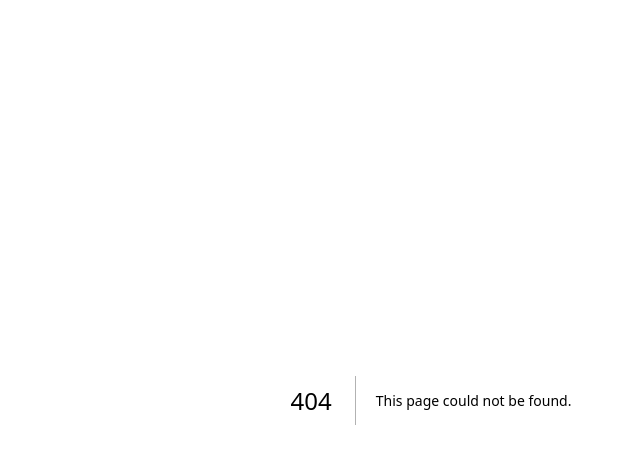
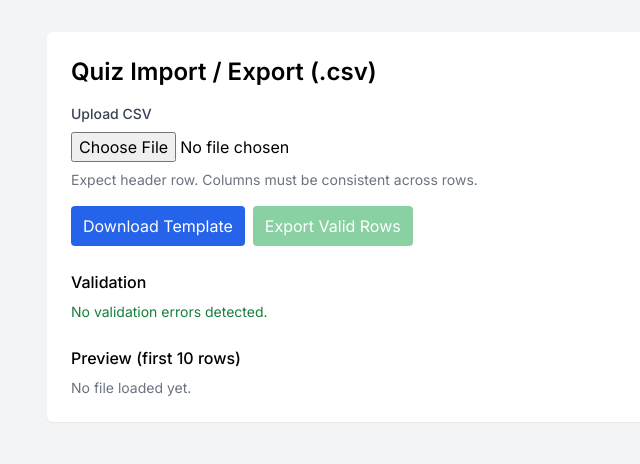
Before and after one commit to duongnguyen291/StudySpace, a Next.js app in the folder frontend/: page /quiz in a window 1280 px wide. Before the commit this address had no page. Shown: the top 464 px of the page, without its empty margins (209-849 px from the left). Built offline with nearby package versions, Linux system fonts and the light colour scheme.

Commit message:
feat(quiz): add import/export UI with CSV parsing and preview

```diff
--- /dev/null
+++ b/frontend/src/app/quiz/page.tsx
@@ -0,0 +1,12 @@
+import React from "react"
+import dynamic from "next/dynamic"
+
+const QuizImportExport = dynamic(() => import("../../features/quiz/components/QuizImportExport"), { ssr: false })
+
+export default function Page() {
+  return (
+    <div className="min-h-screen bg-gray-100 p-8">
+      <QuizImportExport />
+    </div>
+  )
+}
--- /dev/null
+++ b/frontend/src/features/quiz/components/QuizImportExport.tsx
@@ -0,0 +1,121 @@
+'use client'
+import React, { useState } from 'react'
+
+type Row = string[]
+
+function parseCSVSimple(text: string): string[][] {
+    const rows: string[][] = []
+    const lines = text.split(/\r?\n/)
+    for (const line of lines) {
+        if (line === '') { rows.push([]); continue }
+        let cur = ''
+        let inQuotes = false
+        const row: string[] = []
+        for (let i = 0; i < line.length; i++) {
+            const ch = line[i]
+            if (ch === '"') {
+                if (inQuotes && line[i + 1] === '"') { cur += '"'; i++ }
+                else { inQuotes = !inQuotes }
+            } else if (ch === ',' && !inQuotes) {
+                row.push(cur.trim()); cur = ''
+            } else {
+                cur += ch
+            }
+        }
+        row.push(cur.trim())
+        rows.push(row)
+    }
+    return rows
+}
+
+export default function QuizImportExport(): JSX.Element {
+    const [headers, setHeaders] = useState<string[] | null>(null)
+    const [rows, setRows] = useState<Row[]>([])
+    const [errors, setErrors] = useState<{ line: number; message: string }[]>([])
+    const previewLimit = 10
+
+    function handleText(text: string) {
+        const parsed = parseCSVSimple(text)
+        if (parsed.length === 0) {
+            setHeaders(null); setRows([]); setErrors([{ line: 0, message: 'Empty file' }]); return
+        }
+        const hdr = parsed[0]
+        const newRows: Row[] = []
+        const newErrors: { line: number; message: string }[] = []
+        if (hdr.length === 0 || hdr.every(h => h === '')) newErrors.push({ line: 1, message: 'Header row is empty or malformed' })
+        for (let i = 1; i < parsed.length; i++) {
+            const r = parsed[i]
+            if (r.length === 1 && r[0] === '') continue
+            if (r.length !== hdr.length) newErrors.push({ line: i + 1, message: `Expected ${hdr.length} columns but got ${r.length}` })
+            newRows.push(r)
+        }
+        setHeaders(hdr); setRows(newRows); setErrors(newErrors)
+    }
+
+    function handleFile(e: React.ChangeEvent<HTMLInputElement>) {
+        const file = e.target.files?.[0]; if (!file) return
+        const reader = new FileReader()
+        reader.onload = () => handleText(String(reader.result || ''))
+        reader.readAsText(file, 'utf-8')
+    }
+
+    function downloadCSV(filename = 'quiz-export.csv') {
+        const hdr = headers ?? ['question', 'option1', 'option2', 'option3', 'answer']
+        const validRows = rows.filter(r => r.length === hdr.length)
+        const lines = [hdr.join(',')]
+        for (const r of validRows) {
+            lines.push(r.map(cell => (cell.includes(',') || cell.includes('"') ? `"${cell.replace(/"/g, '""')}"` : cell)).join(','))
+        }
+        const blob = new Blob([lines.join('\n')], { type: 'text/csv;charset=utf-8;' })
+        const url = URL.createObjectURL(blob); const a = document.createElement('a')
+        a.href = url; a.download = filename; a.click(); URL.revokeObjectURL(url)
+    }
+
+    function downloadTemplate() {
+        const template = ['question', 'option1', 'option2', 'option3', 'answer'].join(',')
+        const blob = new Blob([template], { type: 'text/csv' })
+        const url = URL.createObjectURL(blob); const a = document.createElement('a')
+        a.href = url; a.download = 'quiz-template.csv'; a.click(); URL.revokeObjectURL(url)
+    }
+
+    return (
+        <div className="max-w-3xl mx-auto p-6 bg-white rounded-md shadow-sm">
+            <h2 className="text-2xl font-semibold mb-4">Quiz Import / Export (.csv)</h2>
+
+            <div className="mb-4">
+                <label className="block text-sm font-medium text-gray-700 mb-2">Upload CSV</label>
+                <input type="file" accept=".csv,text/csv" onChange={handleFile} className="block" />
+                <p className="text-sm text-gray-500 mt-2">Expect header row. Columns must be consistent across rows.</p>
+            </div>
+
+            <div className="flex gap-2 mb-6">
+                <button onClick={downloadTemplate} className="px-3 py-2 bg-blue-600 text-white rounded hover:bg-blue-700">Download Template</button>
+                <button onClick={() => downloadCSV()} disabled={!headers || rows.length === 0} className="px-3 py-2 bg-green-600 text-white rounded disabled:opacity-50">Export Valid Rows</button>
+            </div>
+
+            <div className="mb-6">
+                <h3 className="font-medium mb-2">Validation</h3>
+                {errors.length === 0 ? <p className="text-sm text-green-700">No validation errors detected.</p> :
+                    <ul className="list-disc pl-5 text-sm text-red-700">{errors.map((err, i) => <li key={i}>Line {err.line}: {err.message}</li>)}</ul>}
+            </div>
+
+            <div>
+                <h3 className="font-medium mb-2">Preview (first {previewLimit} rows)</h3>
+                {!headers ? <p className="text-sm text-gray-500">No file loaded yet.</p> :
+                    <div className="overflow-auto border rounded">
+                        <table className="min-w-full divide-y">
+                            <thead className="bg-gray-50"><tr>{headers.map((h, idx) => <th key={idx} className="px-3 py-2 text-left text-sm font-medium text-gray-600">{h || `[column ${idx + 1}]`}</th>)}</tr></thead>
+                            <tbody>
+                                {rows.slice(0,previewLimit).map((r,ri)=>(
+                                    <tr key={ri} className={(r.length !== (headers?.length ?? 0)) ? 'bg-yellow-50' : ''}>
+                                        {headers.map((_,ci)=><td key={ci} className="px-3 py-2 text-sm text-gray-700">{r[ci] ?? ''}</td>)}
+                                    </tr>
+                                ))}
+                                {rows.length === 0 && (<tr><td colSpan={Math.max(1, headers?.length ?? 1)} className="px-3 py-4 text-sm text-gray-500">No rows</td></tr>)}
+                            </tbody>
+                        </table>
+                    </div>}
+            </div>
+        </div>
+    )
+}
--- /dev/null
+++ b/frontend/src/features/quiz/hooks/useQuiz.ts
@@ -0,0 +1,19 @@
+import { useState } from 'react'
+import type { ParsedResult } from '../types/quiz.types'
+import { uploadCsv } from '../services/quizService'
+
+export function useQuiz() {
+  const [loading, setLoading] = useState(false)
+  async function sendFile(file: File): Promise<ParsedResult | null> {
+    setLoading(true)
+    try {
+      const data = await uploadCsv(file)
+      return data as ParsedResult
+    } catch {
+      return null
+    } finally {
+      setLoading(false)
+    }
+  }
+  return { loading, sendFile }
+}
--- /dev/null
+++ b/frontend/src/features/quiz/index.ts
@@ -0,0 +1,4 @@
+export { default as QuizImportExport } from './components/QuizImportExport'
+export * from './services/quizService'
+export * from './hooks/useQuiz'
+export * from './types/quiz.types'
--- /dev/null
+++ b/frontend/src/features/quiz/services/quizService.ts
@@ -0,0 +1,13 @@
+import axios from 'axios'
+
+export async function uploadCsv(file: File) {
+  const fd = new FormData()
+  fd.append('file', file)
+  const res = await axios.post('/api/v1/quiz/import', fd, { headers: { 'Content-Type': 'multipart/form-data' } })
+  return res.data
+}
+
+export function formatCsvForDownload(rows: string[][], headers: string[]) {
+  const lines = [headers.join(','), ...rows.map(r => r.map(c => (c.includes(',') || c.includes('"') ? `"${c.replace(/"/g,'""')}"` : c)).join(','))]
+  return new Blob([lines.join('\n')], { type: 'text/csv;charset=utf-8;' })
+}
--- /dev/null
+++ b/frontend/src/features/quiz/types/quiz.types.ts
@@ -0,0 +1,6 @@
+export type Row = string[]
+export type ParsedResult = {
+  headers: string[]
+  rows: Row[]
+  errors?: { line: number; message: string }[]
+}
```
Also changed, not shown: frontend/src/features/quiz/README.md, 1 other file (tests, documents, lock files or other folders).
